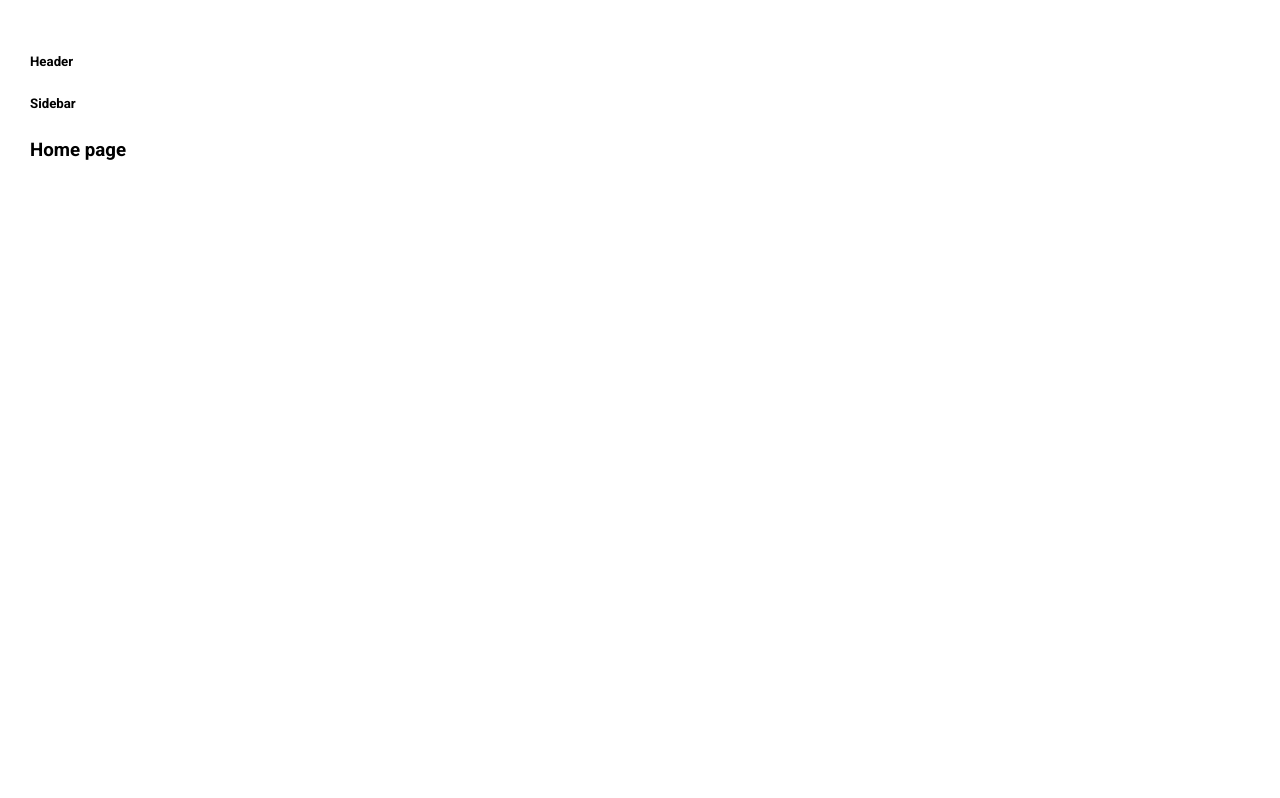
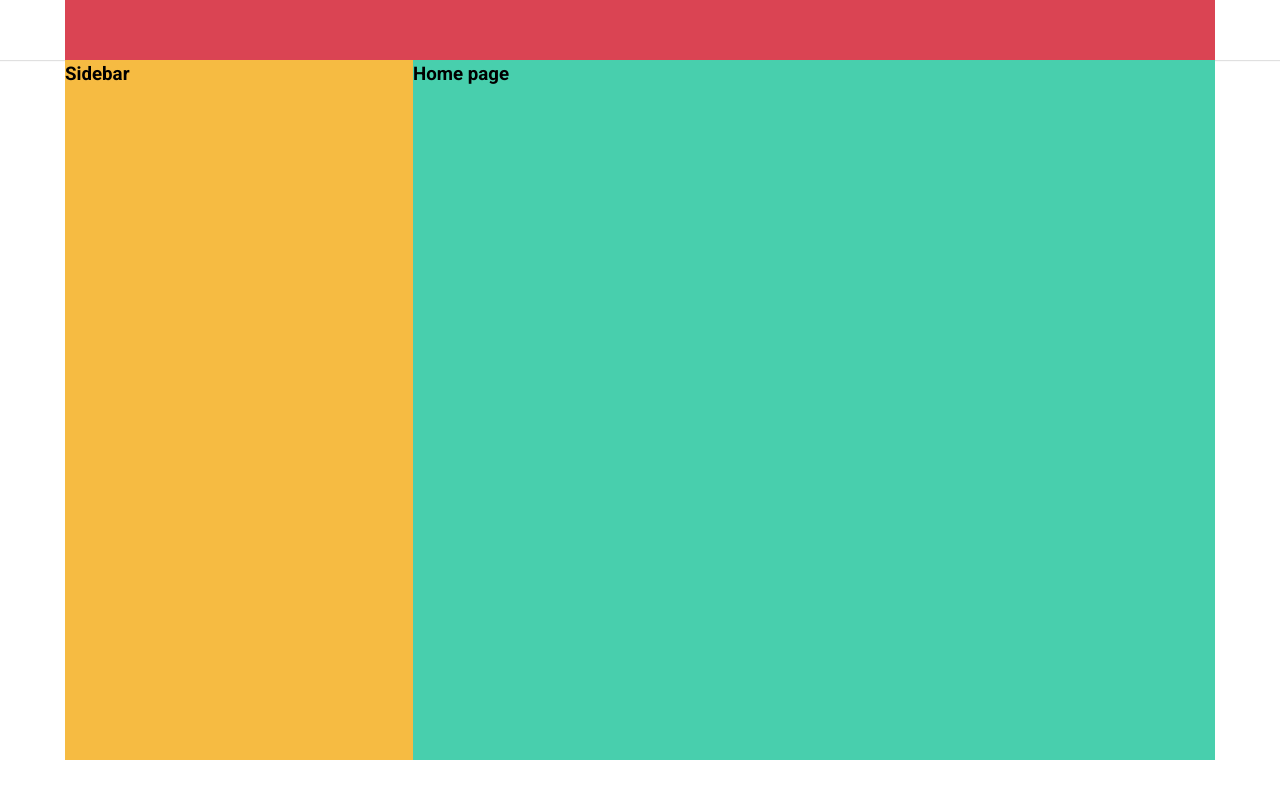
Before and after one commit to hungtran98/instagram-ui, a React (Create React App) app: page / in a window 1280 px wide. Built offline with nearby package versions, Linux system fonts and the light colour scheme.

Commit message:
Dựng khung layout mặc định

```diff
--- a/package.json
+++ b/package.json
@@ -3,6 +3,7 @@
   "version": "0.1.0",
   "private": true,
   "dependencies": {
+    "classnames": "^2.3.1",
     "clsx": "^1.2.1",
     "cra-template": "1.2.0",
     "normalize.css": "^8.0.1",
--- a/src/App.js
+++ b/src/App.js
@@ -11,7 +11,7 @@
 function App() {
   return (
     <Router>
-      <div style={{padding: 30}}>
+      <div>
         <Routes>
           { publicRoutes.map( (route, index) => {
             let Layout
--- a/src/components/GlobalStyles/GlobalStyles.scss
+++ b/src/components/GlobalStyles/GlobalStyles.scss
@@ -4,10 +4,16 @@
 
 :root {
     --primary: rgb(254 44 85);
+
+    //Default layout
+    --default-layout-header-height: 60px;
+    --default-layout-width: 1150px;
 }
 
 *{
     box-sizing: border-box;
+    margin: 0;
+    padding: 0;
 }
 
 html {
--- /dev/null
+++ b/src/components/Layout/DefaultLayout/DefaultLayout.module.scss
@@ -0,0 +1,20 @@
+
+.wrapper {
+    display: flex;
+    flex-direction: column;
+    align-items: center;
+}
+
+.container {
+    width: var(--default-layout-width);
+    min-height: 700px;
+    background-color: #ED5565;
+    display: flex;
+
+}
+
+.content {
+    flex: 1;
+    background-color: #48CFAD;
+    min-height: 700px;
+}
--- /dev/null
+++ b/src/components/Layout/DefaultLayout/Sidebar/Sidebar.module.scss
@@ -0,0 +1,6 @@
+
+.wrapper {
+    width: 348px;
+    min-height: 700px;
+    background-color: #F6BB42;
+}
--- a/src/components/Layout/DefaultLayout/Sidebar/index.js
+++ b/src/components/Layout/DefaultLayout/Sidebar/index.js
@@ -1,7 +1,14 @@
 
+import styles from './Sidebar.module.scss'
+import classNames from 'classnames/bind'
+
+
+const cx = classNames.bind(styles)
 function Sidebar() {
     return (
-        <h5>Sidebar</h5>
+        <div className={cx('wrapper')}>
+            <h3>Sidebar</h3>
+        </div>
      );
 }
 
--- a/src/components/Layout/DefaultLayout/index.js
+++ b/src/components/Layout/DefaultLayout/index.js
@@ -1,13 +1,20 @@
+import classNames from 'classnames/bind'
+
+
 import Header from "~/components/Layout/components/Header";
 import Sidebar from "./Sidebar";
+import styles from './DefaultLayout.module.scss'
+
+
+const cx = classNames.bind(styles)
 
 function DefaultLayout({children}) {
     return (
-        <div>
+        <div className={cx('wrapper')}>
             <Header />
-            <div className="container">
+            <div className={cx('container')}>
                 <Sidebar />
-                <div className="content">
+                <div className={cx('content')}>
                     {children}
                 </div>
             </div>
--- /dev/null
+++ b/src/components/Layout/components/Header/Header.module.scss
@@ -0,0 +1,15 @@
+
+.wrapper {
+    height: var(--default-layout-header-height);
+    box-shadow: 0px 1px 1px rgb(0 0 0 / 12%);
+    display: flex;
+    justify-content: center;
+    width: 100%;
+
+}
+
+.inner {
+    height: 100%;
+    width: var(--default-layout-width);
+    background-color: #DA4453;
+}
--- a/src/components/Layout/components/Header/index.js
+++ b/src/components/Layout/components/Header/index.js
@@ -1,7 +1,13 @@
+import classNames from 'classnames/bind'
+import styles from './Header.module.scss'
+
+const cx = classNames.bind(styles)
 
 function Header() {
     return (
-        <h5>Header</h5>
+        <header className={cx('wrapper')}>
+            <div className={cx('inner')}></div>
+        </header>
      );
 }
 
```
Also changed, not shown: 1 other file (tests, documents, lock files or other folders).
